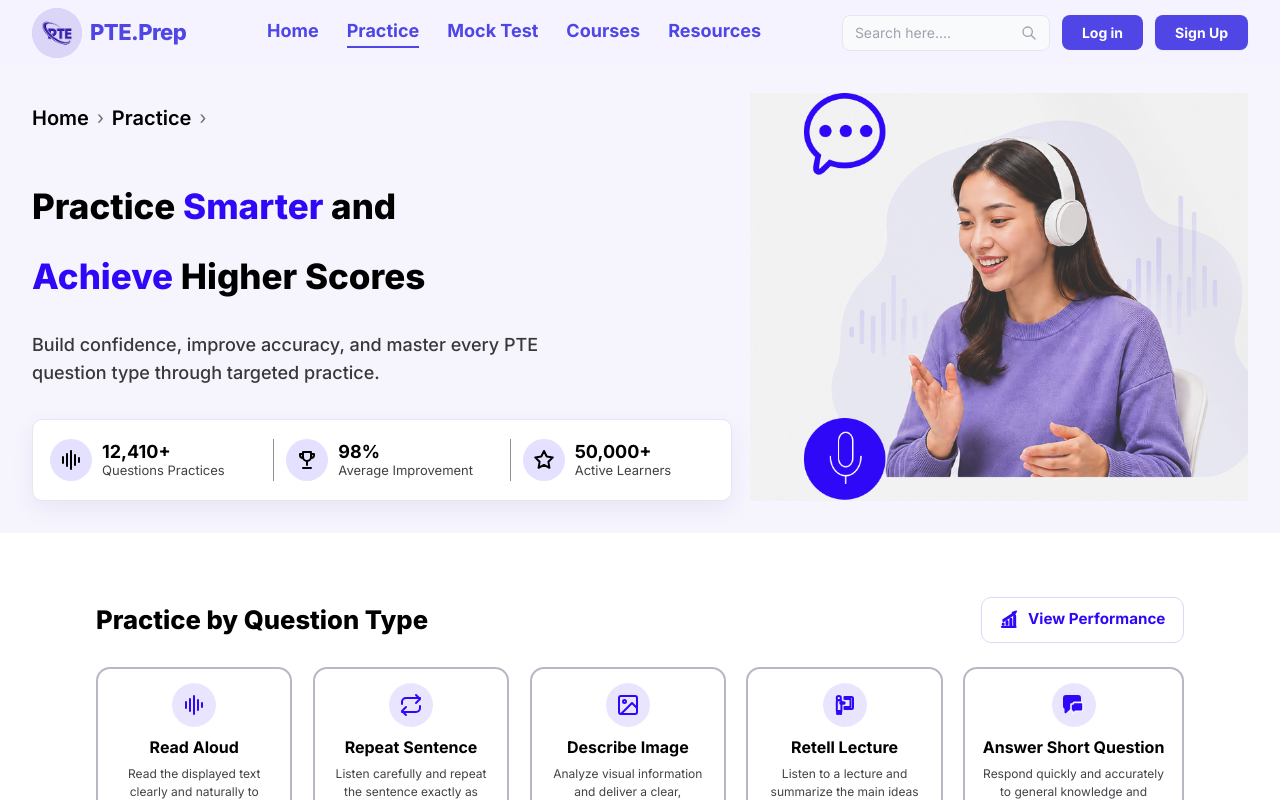
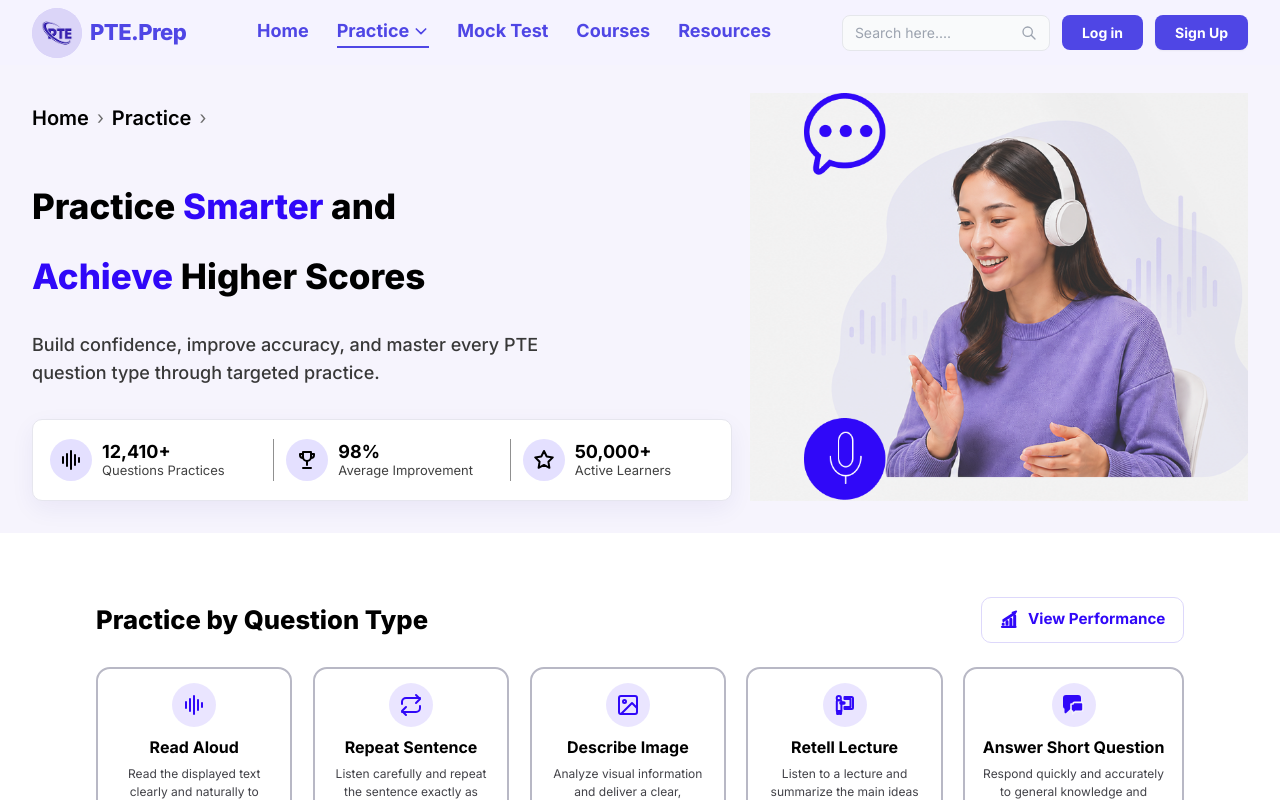
Before and after one commit to AuralithBit0822/PTE, a Next.js app in the folder frontend/: page /practice in a window 1280 px wide. Shown: the top 800 px of the page. Built offline with nearby package versions, Linux system fonts and the light colour scheme.

Commit message:
added dropdown list in practice

```diff
--- a/frontend/components/common/Navbar.tsx
+++ b/frontend/components/common/Navbar.tsx
@@ -1,19 +1,25 @@
 'use client';
 
-import React from 'react';
+import React, { useState } from 'react';
 import Link from 'next/link';
 import Image from 'next/image';
 import { usePathname } from 'next/navigation';
 
 export default function Navbar() {
   const pathname = usePathname();
+  const [practiceOpen, setPracticeOpen] = useState(false);
 
   const navLinks = [
-    { name: 'Home', href: '/' },
-    { name: 'Practice', href: '/practice' },
     { name: 'Mock Test', href: '/mock-test' },
     { name: 'Courses', href: '/courses' },
     { name: 'Resources', href: '/resources' },
+  ];
+
+  const practiceDropdown = [
+    { name: 'Speaking Practice', href: '/practice/speaking' },
+    { name: 'Writing Practice', href: '/practice/writing' },
+    { name: 'Listening Practice', href: '/practice/listening' },
+    { name: 'Reading Practice', href: '/practice/reading' },
   ];
 
   return (
@@ -31,6 +37,77 @@ export default function Navbar() {
 
         {/* Nav Links */}
         <div className="flex items-center gap-7">
+          {/* Home */}
+          <Link
+            href="/"
+            className={`text-[18px] font-bold pb-0.5 transition-all duration-150 ${
+              pathname === '/'
+                ? 'text-indigo-600 border-b-2 border-indigo-600'
+                : 'text-indigo-600 hover:text-indigo-700 border-b-2 border-transparent'
+            }`}
+          >
+            Home
+          </Link>
+
+          {/* Practice Dropdown */}
+          <div
+            className="relative"
+            onMouseEnter={() => setPracticeOpen(true)}
+            onMouseLeave={() => setPracticeOpen(false)}
+          >
+            <Link
+              href="/practice"
+              className={`text-[18px] font-bold pb-0.5 transition-all duration-150 inline-flex items-center gap-1 ${
+                pathname.startsWith('/practice')
+                  ? 'text-indigo-600 border-b-2 border-indigo-600'
+                  : 'text-indigo-600 hover:text-indigo-700 border-b-2 border-transparent'
+              }`}
+            >
+              Practice
+              <svg
+                className={`w-4 h-4 transition-transform duration-200 ${practiceOpen ? 'rotate-180' : ''}`}
+                fill="none"
+                stroke="currentColor"
+                viewBox="0 0 24 24"
+              >
+                <path strokeLinecap="round" strokeLinejoin="round" strokeWidth={2.5} d="M19 9l-7 7-7-7" />
+              </svg>
+            </Link>
+
+            {/* Dropdown Menu */}
+            {practiceOpen && (
+              <div className="absolute top-full left-0 mt-1 w-56 bg-white rounded-xl shadow-lg border border-gray-100 py-2 z-50">
+                {practiceDropdown.map((item) => (
+                  <Link
+                    key={item.href}
+                    href={item.href}
+                    className={`flex items-center gap-3 px-4 py-2.5 text-[15px] font-semibold transition-colors duration-100 ${
+                      pathname === item.href
+                        ? 'bg-indigo-50 text-indigo-600'
+                        : 'text-gray-700 hover:bg-indigo-50 hover:text-indigo-600'
+                    }`}
+                  >
+                    <svg className="w-5 h-5 text-indigo-500 flex-shrink-0" fill="none" stroke="currentColor" viewBox="0 0 24 24">
+                      {item.href.includes('speaking') && (
+                        <path strokeLinecap="round" strokeLinejoin="round" strokeWidth={2} d="M19 11a7 7 0 01-7 7m0 0a7 7 0 01-7-7m7 7v4m0 0H8m4 0h4m-4-8a3 3 0 01-3-3V5a3 3 0 116 0v6a3 3 0 01-3 3z" />
+                      )}
+                      {item.href.includes('writing') && (
+                        <path strokeLinecap="round" strokeLinejoin="round" strokeWidth={2} d="M11 5H6a2 2 0 00-2 2v11a2 2 0 002 2h11a2 2 0 002-2v-5m-1.414-9.414a2 2 0 112.828 2.828L11.828 15H9v-2.828l8.586-8.586z" />
+                      )}
+                      {item.href.includes('listening') && (
+                        <path strokeLinecap="round" strokeLinejoin="round" strokeWidth={2} d="M15.536 8.464a5 5 0 010 7.072m2.828-9.9a9 9 0 010 12.728M9 10a1 1 0 011-1h1a1 1 0 011 1v4a1 1 0 01-1 1h-1a1 1 0 01-1-1v-4zM5.636 15.364A9 9 0 015 12a9 9 0 01.636-3.364" />
+                      )}
+                      {item.href.includes('reading') && (
+                        <path strokeLinecap="round" strokeLinejoin="round" strokeWidth={2} d="M12 6.253v13m0-13C10.832 5.477 9.246 5 7.5 5S4.168 5.477 3 6.253v13C4.168 18.477 5.754 18 7.5 18s3.332.477 4.5 1.253m0-13C13.168 5.477 14.754 5 16.5 5c1.747 0 3.332.477 4.5 1.253v13C19.832 18.477 18.247 18 16.5 18c-1.746 0-3.332.477-4.5 1.253" />
+                      )}
+                    </svg>
+                    {item.name}
+                  </Link>
+                ))}
+              </div>
+            )}
+          </div>
+
           {navLinks.map((link) => (
             <Link
               key={link.name}
```
